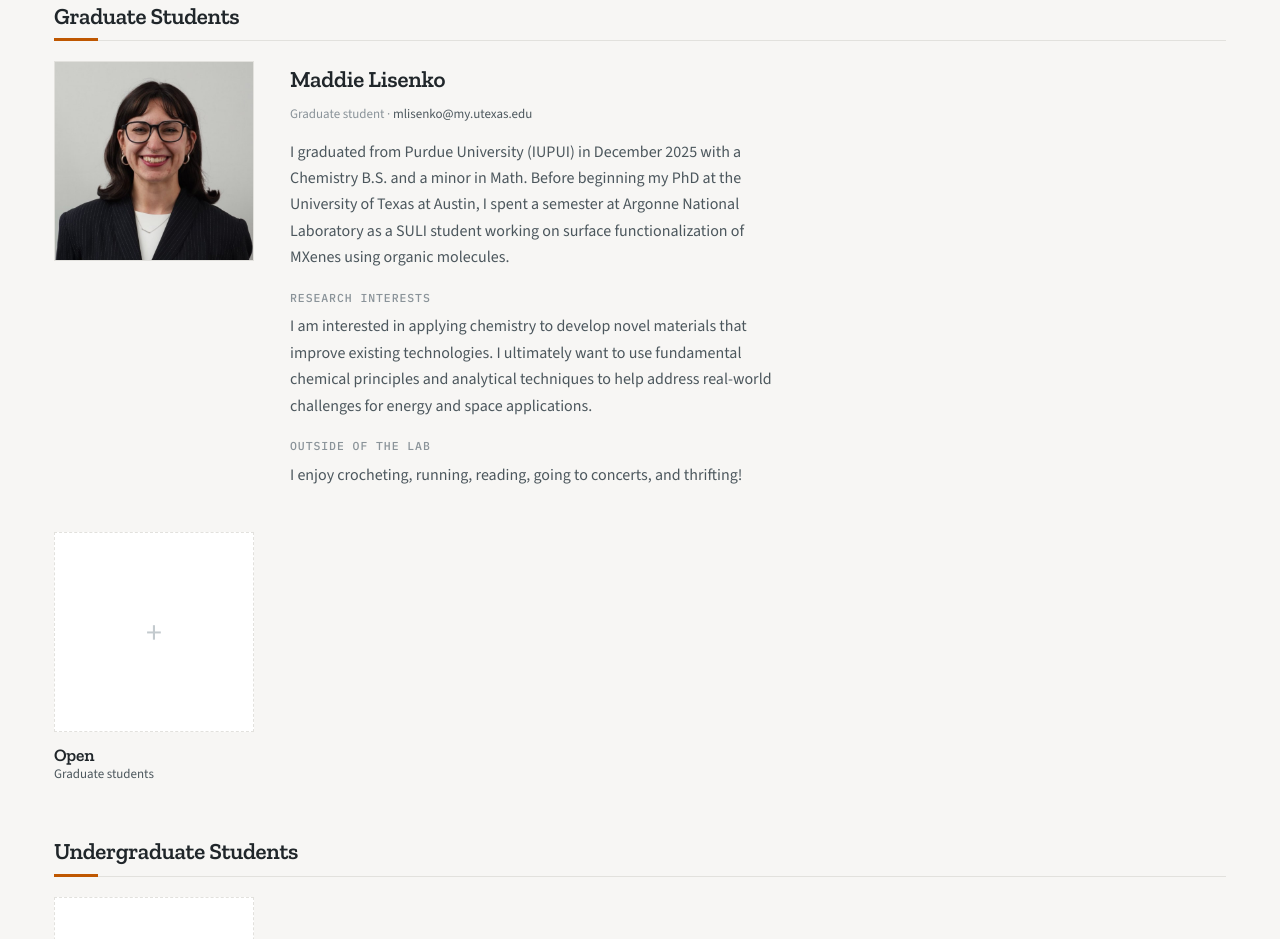
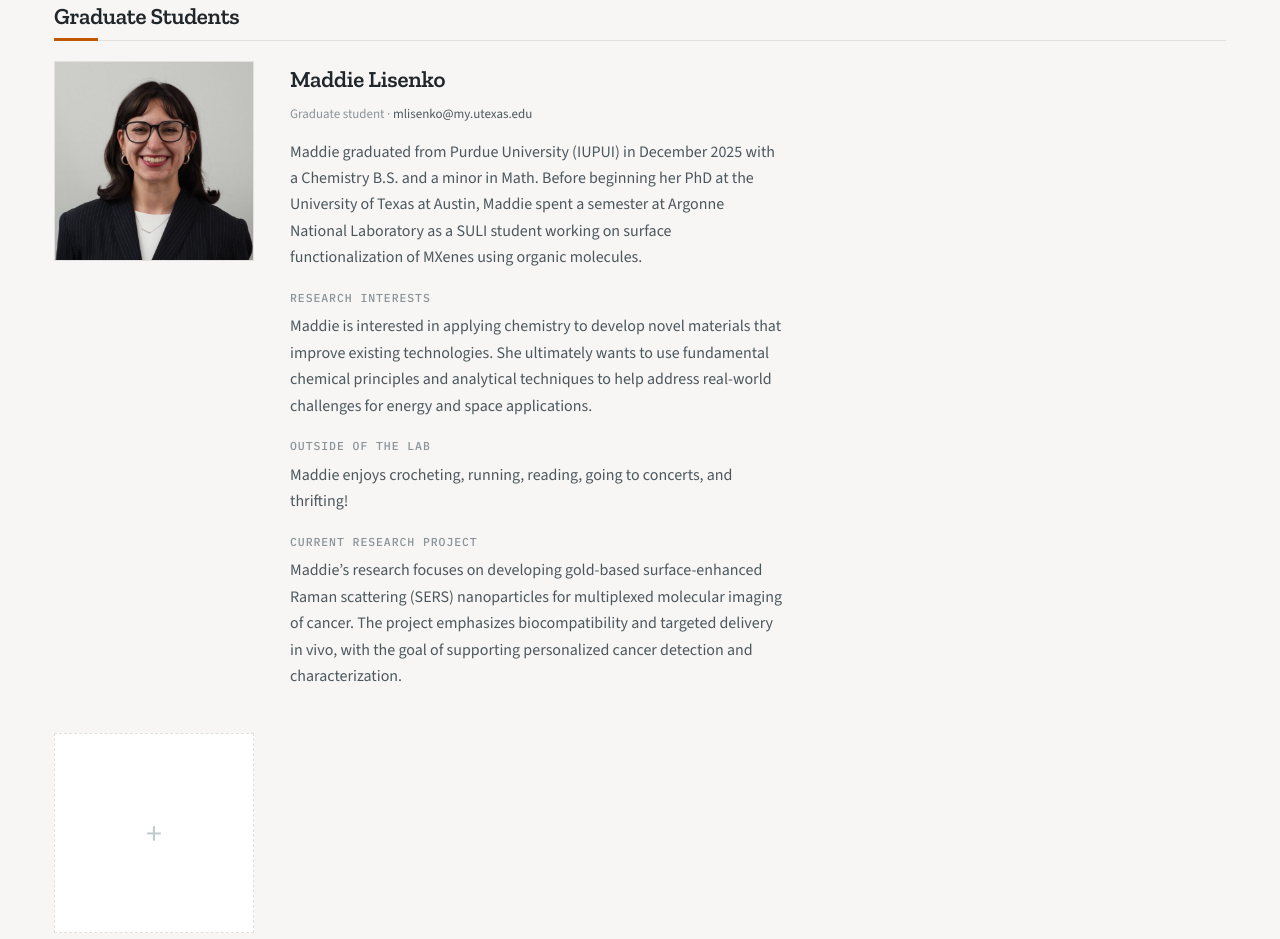
Before and after one commit to EreminaLab/ereminalab.github.io, a plain HTML site: page lab-members.html in a window 1280 px wide. Shown: the part 1185-2124 px from the top of the page. Drawn offline with nearby package versions, Linux system fonts and the light colour scheme.

Commit message:
Lab Members: Maddie Lisenko's profile from the updated text, with current research project

```diff
--- a/lab-members.html
+++ b/lab-members.html
@@ -83,7 +83,7 @@
 
   <!-- ============ current lab members ============
        One subsection per group (h3.subhead). A member with a bio is an
-       <article class="profile">, in the member's own words; open positions
+       <article class="profile">; open positions
        are "person open" tiles in a .roster below the profiles. -->
   <section class="sec" id="members">
     <div class="sechead">
@@ -98,11 +98,13 @@
       <div>
         <h4 class="name">Maddie Lisenko</h4>
         <p class="role">Graduate student · <a href="mailto:mlisenko@my.utexas.edu">mlisenko@my.utexas.edu</a></p>
-        <p>I graduated from Purdue University (IUPUI) in December 2025 with a Chemistry B.S. and a minor in Math. Before beginning my PhD at the University of Texas at Austin, I spent a semester at Argonne National Laboratory as a SULI student working on surface functionalization of MXenes using organic molecules.</p>
+        <p>Maddie graduated from Purdue University (IUPUI) in December 2025 with a Chemistry B.S. and a minor in Math. Before beginning her PhD at the University of Texas at Austin, Maddie spent a semester at Argonne National Laboratory as a SULI student working on surface functionalization of MXenes using organic molecules.</p>
         <h5>Research interests</h5>
-        <p>I am interested in applying chemistry to develop novel materials that improve existing technologies. I ultimately want to use fundamental chemical principles and analytical techniques to help address real-world challenges for energy and space applications.</p>
+        <p>Maddie is interested in applying chemistry to develop novel materials that improve existing technologies. She ultimately wants to use fundamental chemical principles and analytical techniques to help address real-world challenges for energy and space applications.</p>
         <h5>Outside of the lab</h5>
-        <p>I enjoy crocheting, running, reading, going to concerts, and thrifting!</p>
+        <p>Maddie enjoys crocheting, running, reading, going to concerts, and thrifting!</p>
+        <h5>Current research project</h5>
+        <p>Maddie&rsquo;s research focuses on developing gold-based surface-enhanced Raman scattering (SERS) nanoparticles for multiplexed molecular imaging of cancer. The project emphasizes biocompatibility and targeted delivery in vivo, with the goal of supporting personalized cancer detection and characterization.</p>
       </div>
     </article>
     <div class="roster after-profiles">
```
